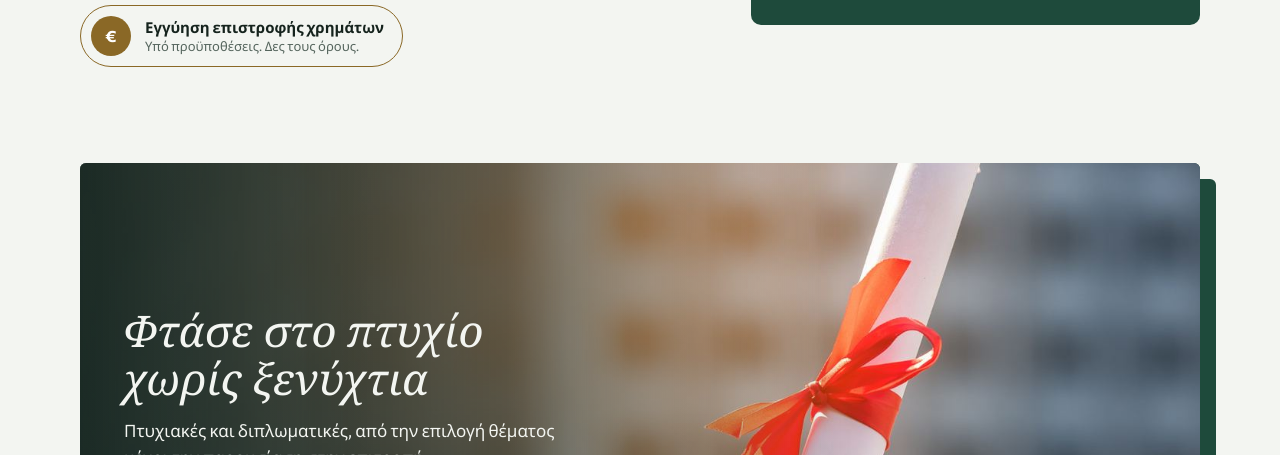
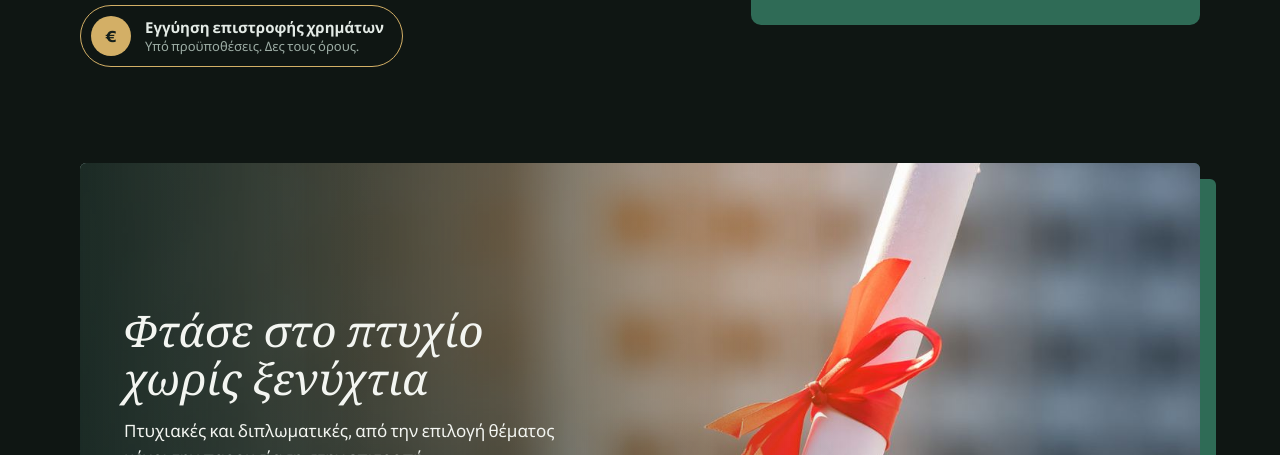
Before and after one commit to Soro17/Thesis, a plain HTML site: page index.html in a window 1280 px wide. Shown: the part 645-1100 px from the top of the page. Drawn offline with Linux system fonts and the light colour scheme.

Commit message:
Always show the dark theme
The page followed the visitor's system setting, so it opened white on
computers set to light mode. It now always uses the dark green theme,
matching how the site was designed and reviewed.

Co-Authored-By: Claude Opus 5.5 <noreply@anthropic.com>
Claude-Session: https://claude.ai/code/session_012MaXiJ4hxd32qCfTMbqrNe

```diff
--- a/index.html
+++ b/index.html
@@ -1,9 +1,9 @@
 <!doctype html>
-<html lang="el">
+<html lang="el" data-theme="dark">
 <head>
 <meta charset="utf-8">
 <meta name="viewport" content="width=device-width, initial-scale=1, viewport-fit=cover">
-<meta name="theme-color" content="#1E4A3B">
+<meta name="theme-color" content="#0F1613">
 <meta property="og:type" content="website">
 <meta property="og:locale" content="el_GR">
 <meta property="og:title" content="θέσις · Ακαδημαϊκή υποστήριξη">
@@ -11,7 +11,7 @@
 <meta property="og:image" content="img/graduate-wide.jpg">
 <style>
 /* Base reset (the artifact viewer supplied this; a standalone page needs its own) */
-:root { color-scheme: light; padding-top: env(safe-area-inset-top, 0px); padding-bottom: env(safe-area-inset-bottom, 0px); }
+:root { color-scheme: dark; padding-top: env(safe-area-inset-top, 0px); padding-bottom: env(safe-area-inset-bottom, 0px); }
 body { margin: 0; font: 14px/1.4 system-ui, sans-serif; }
 img { max-width: 100%; }
 [hidden] { display: none !important; }
```
